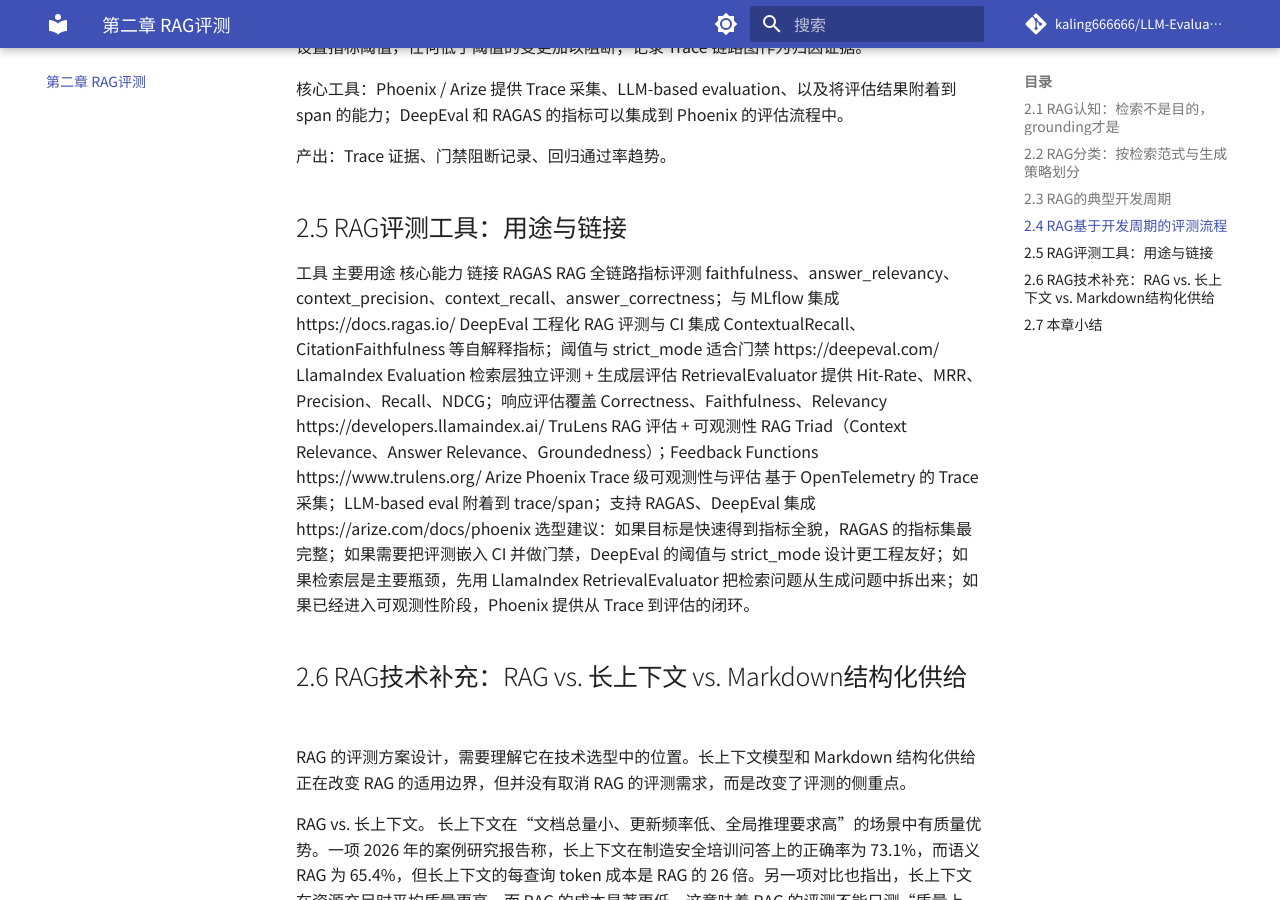
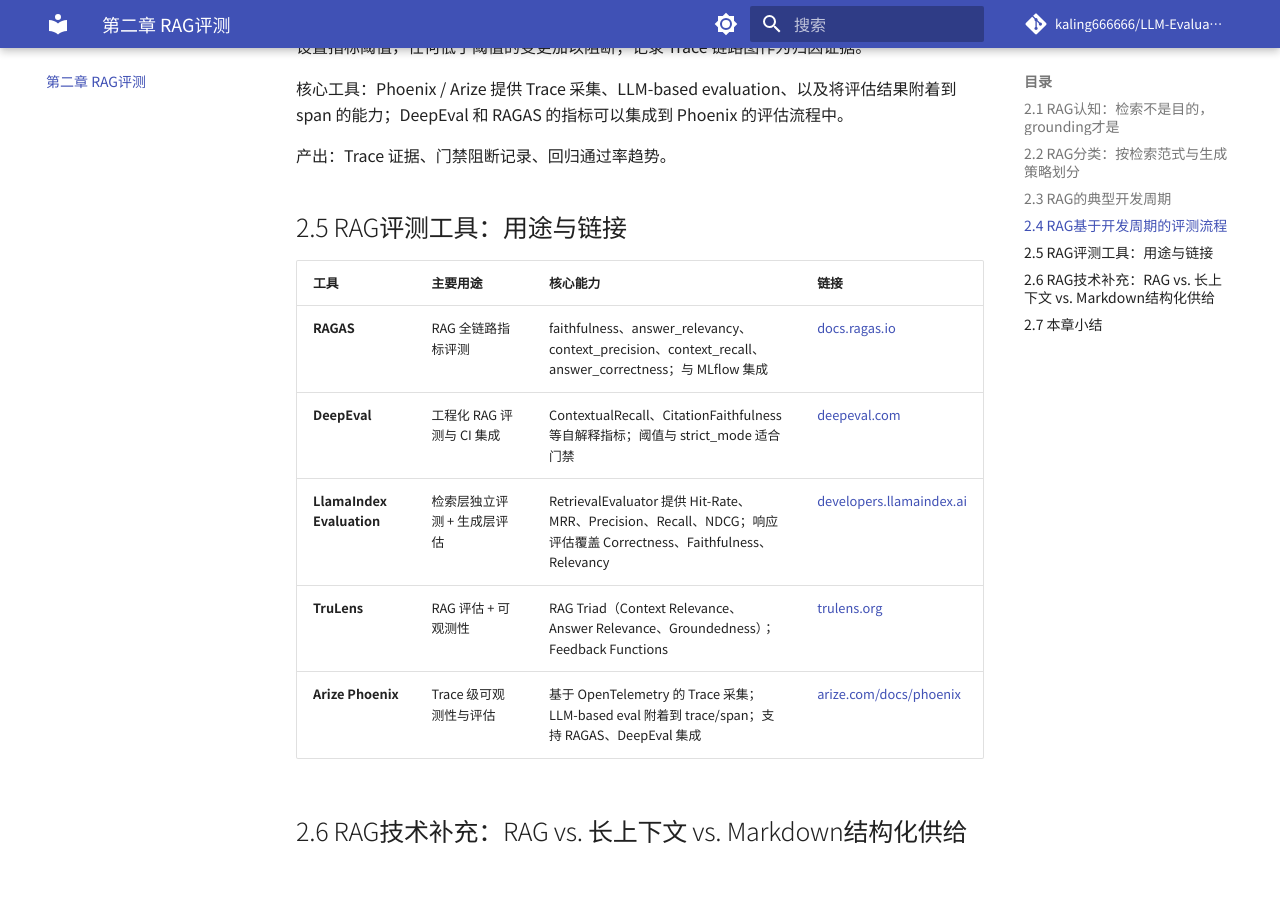
Before and after one commit to kaling666666/LLM-Evaluation-Methodology, an MkDocs documentation site: the page built from docs/chapter-2.md, in a window 1280 px wide and 900 px high, scrolled down 1941 px. Built offline with MkDocs 1.6.1 and Material for MkDocs 9.7.7, drawn with Linux system fonts in a browser that asks for light colours; comment, search, counter and statistics services are not loaded.

Commit message:
style: optimize content typography and add markdown headers

```diff
--- a/docs/chapter-2.md
+++ b/docs/chapter-2.md
@@ -55,13 +55,14 @@ RAG 的开发不是线性的“建索引 → 跑问答”，而是围绕“检
 产出：Trace 证据、门禁阻断记录、回归通过率趋势。
 
 ## 2.5 RAG评测工具：用途与链接
-工具	主要用途	核心能力	链接
-RAGAS	RAG 全链路指标评测	faithfulness、answer_relevancy、context_precision、context_recall、answer_correctness；与 MLflow 集成	https://docs.ragas.io/
-DeepEval	工程化 RAG 评测与 CI 集成	ContextualRecall、CitationFaithfulness 等自解释指标；阈值与 strict_mode 适合门禁	https://deepeval.com/
-LlamaIndex Evaluation	检索层独立评测 + 生成层评估	RetrievalEvaluator 提供 Hit-Rate、MRR、Precision、Recall、NDCG；响应评估覆盖 Correctness、Faithfulness、Relevancy	https://developers.llamaindex.ai/
-TruLens	RAG 评估 + 可观测性	RAG Triad（Context Relevance、Answer Relevance、Groundedness）；Feedback Functions	https://www.trulens.org/
-Arize Phoenix	Trace 级可观测性与评估	基于 OpenTelemetry 的 Trace 采集；LLM-based eval 附着到 trace/span；支持 RAGAS、DeepEval 集成	https://arize.com/docs/phoenix
-选型建议：如果目标是快速得到指标全貌，RAGAS 的指标集最完整；如果需要把评测嵌入 CI 并做门禁，DeepEval 的阈值与 strict_mode 设计更工程友好；如果检索层是主要瓶颈，先用 LlamaIndex RetrievalEvaluator 把检索问题从生成问题中拆出来；如果已经进入可观测性阶段，Phoenix 提供从 Trace 到评估的闭环。
+
+| 工具 | 主要用途 | 核心能力 | 链接 |
+| :--- | :--- | :--- | :--- |
+| **RAGAS** | RAG 全链路指标评测 | faithfulness、answer_relevancy、context_precision、context_recall、answer_correctness；与 MLflow 集成 | [docs.ragas.io](https://docs.ragas.io/) |
+| **DeepEval** | 工程化 RAG 评测与 CI 集成 | ContextualRecall、CitationFaithfulness 等自解释指标；阈值与 strict_mode 适合门禁 | [deepeval.com](https://deepeval.com/) |
+| **LlamaIndex Evaluation** | 检索层独立评测 + 生成层评估 | RetrievalEvaluator 提供 Hit-Rate、MRR、Precision、Recall、NDCG；响应评估覆盖 Correctness、Faithfulness、Relevancy | [developers.llamaindex.ai](https://developers.llamaindex.ai/) |
+| **TruLens** | RAG 评估 + 可观测性 | RAG Triad（Context Relevance、Answer Relevance、Groundedness）；Feedback Functions | [trulens.org](https://www.trulens.org/) |
+| **Arize Phoenix** | Trace 级可观测性与评估 | 基于 OpenTelemetry 的 Trace 采集；LLM-based eval 附着到 trace/span；支持 RAGAS、DeepEval 集成 | [arize.com/docs/phoenix](https://arize.com/docs/phoenix) |
 
 ## 2.6 RAG技术补充：RAG vs. 长上下文 vs. Markdown结构化供给
 RAG 的评测方案设计，需要理解它在技术选型中的位置。长上下文模型和 Markdown 结构化供给正在改变 RAG 的适用边界，但并没有取消 RAG 的评测需求，而是改变了评测的侧重点。
```
Also changed, not shown: docs/chapter-1.md (+7 -5 lines), docs/chapter-3.md (+8 -7 lines), docs/chapter-4.md (+6 -6 lines).
